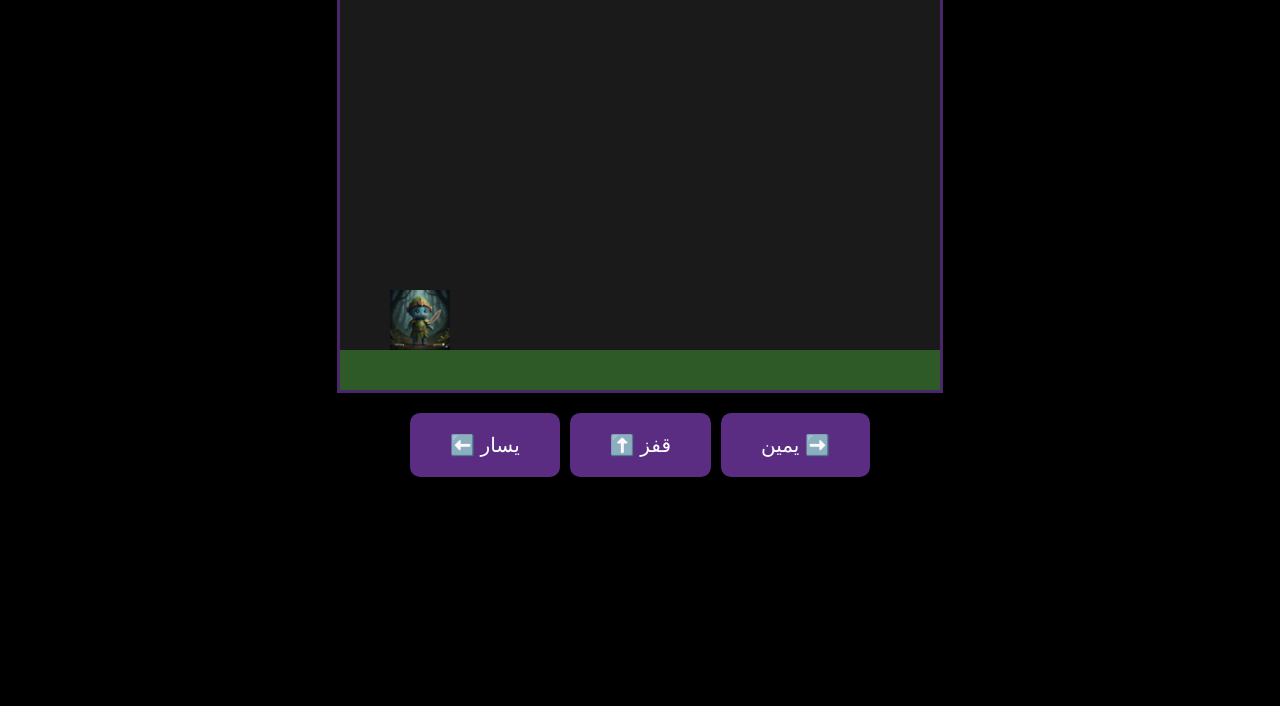
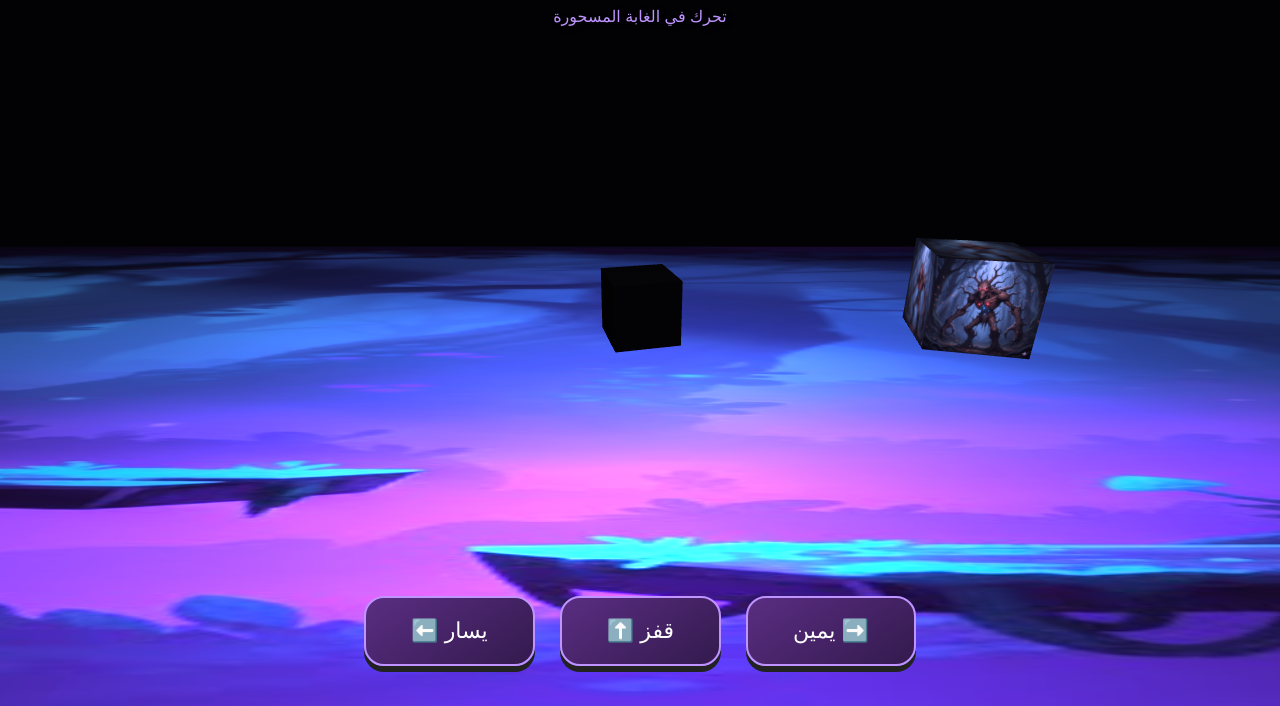
Before and after one commit to riabsi/CrayBabyGameManager.cs, a plain HTML site: page index.html in a window 1280 px wide. Shown: the part 94-800 px from the top of the page. Drawn offline with nearby package versions, Linux system fonts and the light colour scheme; animation ran at ten frames a second.

Commit message:
Update index.html

```diff
--- a/index.html
+++ b/index.html
@@ -2,73 +2,142 @@
 <html lang="ar">
 <head>
     <meta charset="UTF-8">
-    <title>Cray Baby Adventure</title>
+    <title>Cray Baby 3D World - Riad Absi</title>
     <style>
-        body { background: #000; color: #fff; text-align: center; font-family: Arial; margin: 0; }
-        canvas { background: #1a1a1a; display: block; margin: 20px auto; border: 3px solid #4a266a; }
-        .controls { display: flex; justify-content: center; gap: 10px; margin-top: 20px; }
-        button { padding: 20px 40px; font-size: 20px; cursor: pointer; background: #5a2d82; color: white; border: none; border-radius: 10px; box-shadow: 0 4px #000; }
-        button:active { transform: translateY(2px); box-shadow: none; }
+        body { margin: 0; overflow: hidden; background: #000; font-family: 'Arial', sans-serif; }
+        #game-ui {
+            position: absolute; top: 20px; width: 100%; text-align: center;
+            color: #bf94ff; z-index: 10; pointer-events: none;
+            text-shadow: 2px 2px 5px #000;
+        }
+        .controls {
+            position: absolute; bottom: 40px; width: 100%;
+            display: flex; justify-content: center; gap: 25px; z-index: 10;
+        }
+        button {
+            padding: 20px 45px; font-size: 22px; cursor: pointer;
+            background: linear-gradient(145deg, #5a2d82, #331a4d);
+            color: white; border: 2px solid #bf94ff; border-radius: 20px;
+            box-shadow: 0 6px #222; transition: 0.1s;
+        }
+        button:active { transform: translateY(4px); box-shadow: none; }
     </style>
 </head>
 <body>
-    <h1>مغامرة كراي بيبي: إنقاذ الغابة</h1>
-    <canvas id="gameCanvas" width="600" height="400"></canvas>
+
+    <div id="game-ui">
+        <h1>مغامرة كراي بيبي 3D</h1>
+        <p>تحرك في الغابة المسحورة</p>
+    </div>
 
     <div class="controls">
-        <button onclick="moveLeft()">⬅️ يسار</button>
-        <button onclick="jump()">⬆️ قفز</button>
-        <button onclick="moveRight()">يمين ➡️</button>
+        <button onclick="movePlayer(-0.6)">⬅️ يسار</button>
+        <button onclick="playerJump()">⬆️ قفز</button>
+        <button onclick="movePlayer(0.6)">يمين ➡️</button>
     </div>
 
+    <script src="https://cdnjs.cloudflare.com/ajax/libs/three.js/r128/three.min.js"></script>
+
     <script>
-        const canvas = document.getElementById('gameCanvas');
-        const ctx = canvas.getContext('2d');
+        // --- 1. إعداد المشهد الأساسي ---
+        const scene = new THREE.Scene();
+        scene.background = new THREE.Color(0x020205); // لون سماء عميق
 
-        let x = 50, y = 300;
-        const heroImg = new Image();
+        const camera = new THREE.PerspectiveCamera(75, window.innerWidth / window.innerHeight, 0.1, 1000);
+        const renderer = new THREE.WebGLRenderer({ antialias: true });
+        renderer.setSize(window.innerWidth, window.innerHeight);
+        document.body.appendChild(renderer.domElement);
 
-        // هذا هو المسار الذي حددته أنت يا رياض
-        heroImg.src = 'Assets/unnamed (21).jpg';
+        // --- 2. الإضاءة المحيطية والمركزية ---
+        const ambientLight = new THREE.AmbientLight(0x404040, 1.5); // ضوء عام
+        scene.add(ambientLight);
+        const pointLight = new THREE.PointLight(0xbf94ff, 2, 50); // ضوء أرجواني سحري
+        pointLight.position.set(0, 5, 5);
+        scene.add(pointLight);
 
-        function update() {
-            ctx.clearRect(0, 0, canvas.width, canvas.height);
+        // --- 3. تحميل الأصول (Textures) التي رفعتها يا رياض ---
+        const loader = new THREE.TextureLoader();
+        const heroTexture = loader.load('Assets/صورة غير مسماة (21).jpg');
+        const monsterTexture = loader.load('Assets/unnamed (18).jpg');
+        const groundTexture = loader.load('Assets/unnamed (19).jpg');
 
-            // رسم الأرضية
-            ctx.fillStyle = "#2d5a27";
-            ctx.fillRect(0, 360, 600, 40);
+        // --- 4. إنشاء البطل (مجسم مكعب 3D) ---
+        const playerGeo = new THREE.BoxGeometry(1.6, 1.6, 1.6);
+        const playerMat = new THREE.MeshStandardMaterial({ map: heroTexture });
+        const player = new THREE.Mesh(playerGeo, playerMat);
+        player.position.y = 0.8;
+        scene.add(player);
 
-            // رسم البطل: سيظهر البطل الحقيقي بمجرد تحميل الصورة من المجلد
-            if (heroImg.complete && heroImg.naturalWidth !== 0) {
-                ctx.drawImage(heroImg, x, y, 60, 60);
+        // --- 5. إنشاء الوحش الخشبي ---
+        const monsterGeo = new THREE.BoxGeometry(2.2, 2.2, 2.2);
+        const monsterMat = new THREE.MeshStandardMaterial({ map: monsterTexture });
+        const enemy = new THREE.Mesh(monsterGeo, monsterMat);
+        enemy.position.set(10, 1.1, 0);
+        scene.add(enemy);
+
+        // --- 6. الأرضية (الغابة) ---
+        const groundGeo = new THREE.PlaneGeometry(100, 20);
+        const groundMat = new THREE.MeshStandardMaterial({ map: groundTexture, side: THREE.DoubleSide });
+        const ground = new THREE.Mesh(groundGeo, groundMat);
+        ground.rotation.x = -Math.PI / 2;
+        scene.add(ground);
+
+        // وضعية الكاميرا
+        camera.position.set(0, 5, 12);
+        camera.lookAt(player.position);
+
+        // --- 7. منطق الحركة والجاذبية ---
+        let vY = 0;
+        let jumping = false;
+
+        function animate() {
+            requestAnimationFrame(animate);
+
+            // دوران بسيط للمجسمات لتعزيز شكل الـ 3D
+            player.rotation.y += 0.005;
+            enemy.rotation.y -= 0.005;
+
+            // حركة الوحش نحو البطل
+            if (enemy.position.x > player.position.x + 2.5) {
+                enemy.position.x -= 0.04;
+            }
+
+            // نظام الجاذبية
+            player.position.y += vY;
+            if (player.position.y > 0.8) {
+                vY -= 0.012;
             } else {
-                // مربع طوارئ في حال تأخر تحميل الصورة
-                ctx.fillStyle = "#ff4d4d";
-                ctx.fillRect(x, y, 50, 50);
+                player.position.y = 0.8;
+                vY = 0;
+                jumping = false;
             }
-            requestAnimationFrame(update);
+
+            // الكاميرا تتبع اللاعب بسلاسة
+            camera.position.x = player.position.x;
+            pointLight.position.x = player.position.x;
+
+            renderer.render(scene, camera);
         }
 
-        function moveRight() { x += 20; if(x > 540) x = 540; }
-        function moveLeft() { x -= 20; if(x < 0) x = 0; }
-        function jump() {
-            if (y === 300) {
-                let timer = 0;
-                let interval = setInterval(() => {
-                    y -= 5;
-                    timer++;
-                    if(timer >= 20) {
-                        clearInterval(interval);
-                        let fall = setInterval(() => {
-                            y += 5;
-                            if(y >= 300) clearInterval(fall);
-                        }, 10);
-                    }
-                }, 10);
+        function movePlayer(val) {
+            player.position.x += val;
+        }
+
+        function playerJump() {
+            if (!jumping) {
+                vY = 0.25;
+                jumping = true;
             }
         }
 
-        update();
+        animate();
+
+        // التكيف مع حجم الشاشة
+        window.addEventListener('resize', () => {
+            camera.aspect = window.innerWidth / window.innerHeight;
+            camera.updateProjectionMatrix();
+            renderer.setSize(window.innerWidth, window.innerHeight);
+        });
     </script>
 </body>
 </html>
```
